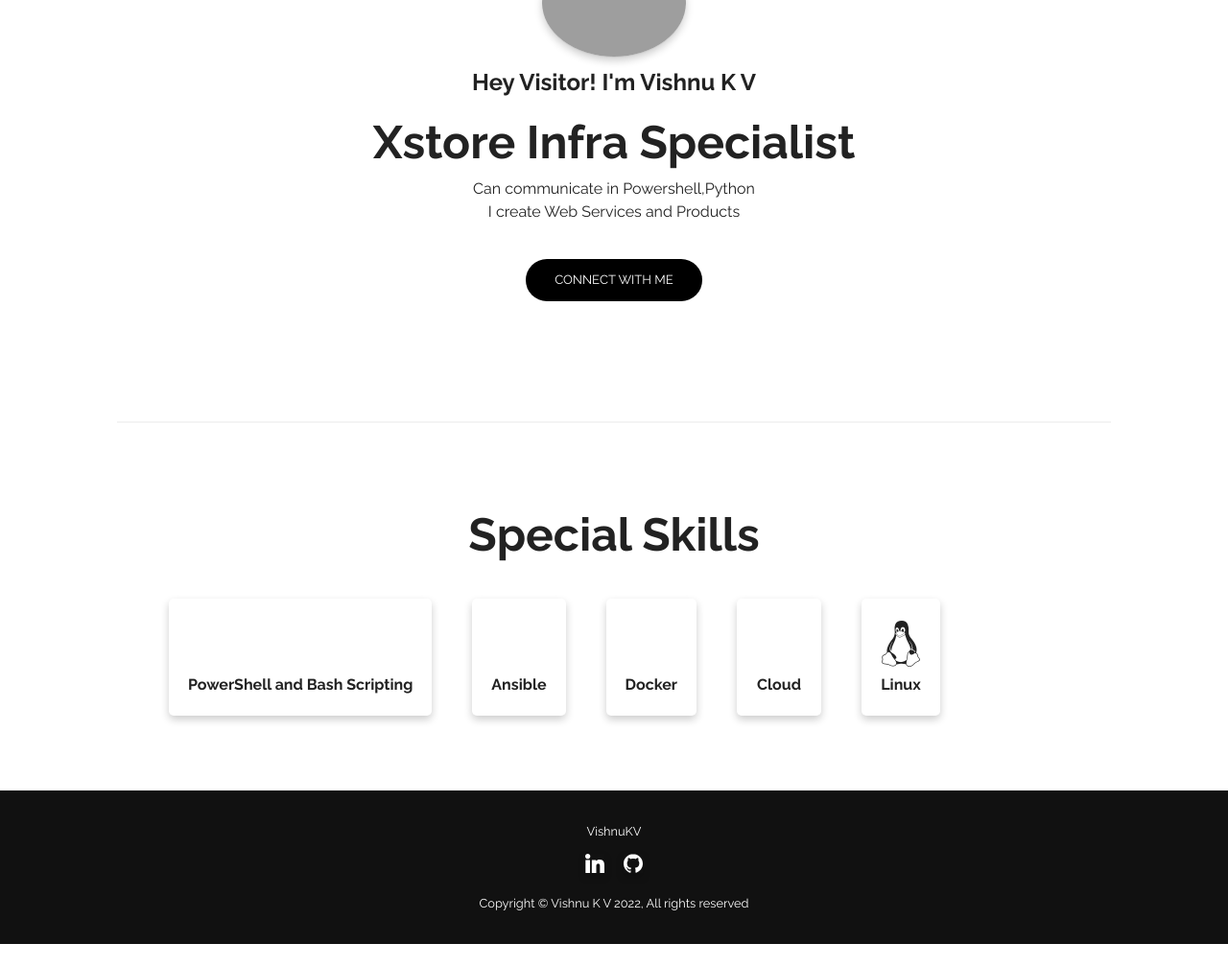
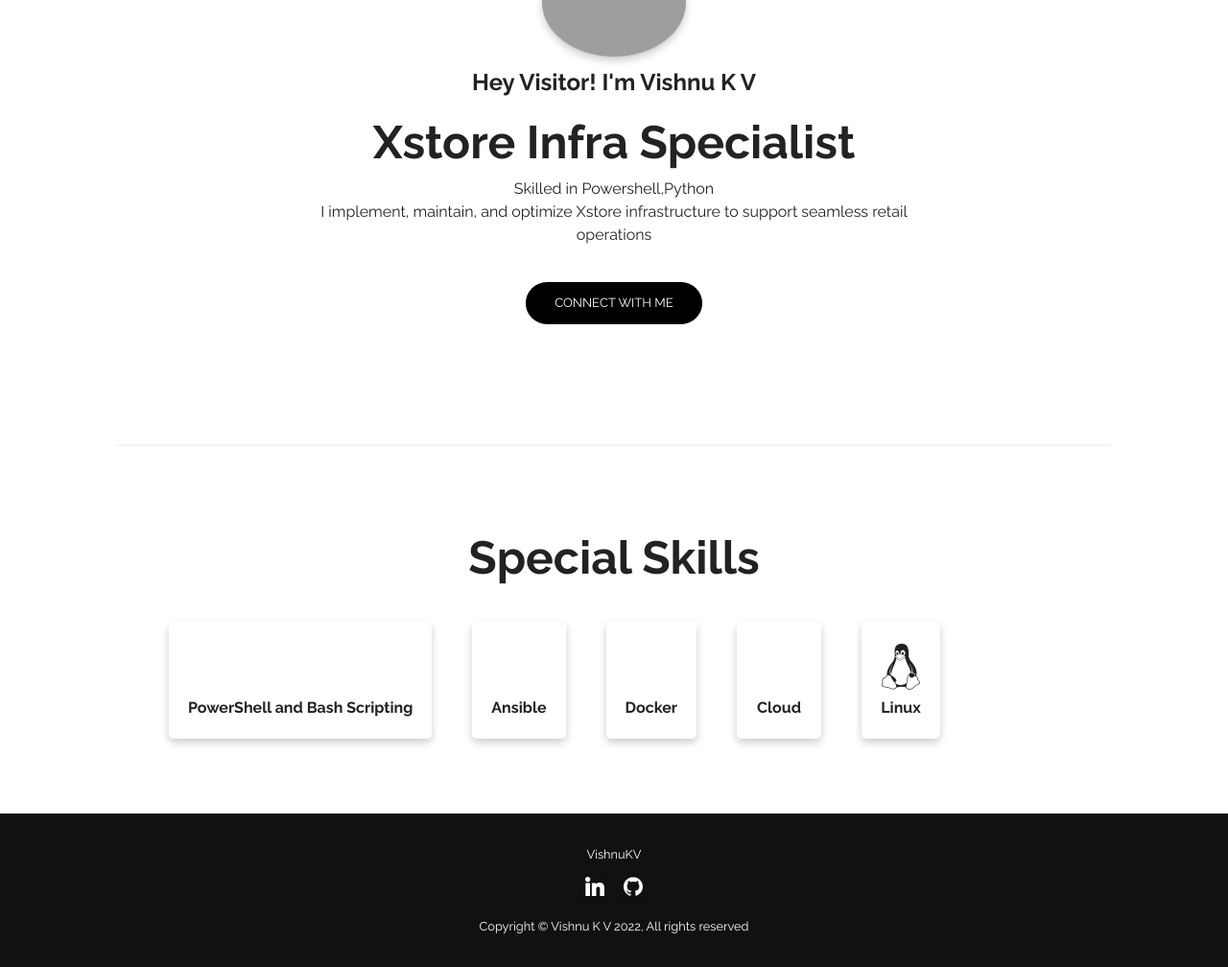
Before and after one commit to Vishnukv07/Portfolio, a Flask app: page / in a window 1280 px wide. Shown: the part 189-1197 px from the top of the page at 96% size. Before the commit the page ends 1173 px from the top, so only its background shows below. Run offline with Flask 3, Linux system fonts and the light colour scheme; parts of the project's set-up code (start-up, migrations or seed data) failed here and were passed over; grey boxes are pictures that could not be loaded.

Commit message:
3rd commit

```diff
--- a/templates/index.html
+++ b/templates/index.html
@@ -9,7 +9,9 @@
   <div class="content-text">
     <h2>Xstore Infra Specialist</h2>
     <p>
-      Can communicate in Powershell,Python<br>I create Web Services and Products
+      Skilled in Powershell,Python<br> I
+      implement, maintain, and optimize Xstore infrastructure to support seamless retail
+      operations
     </p>
   </div>
   <a href="#footer" class="btn btn-secondary">Connect With Me</a>
```
